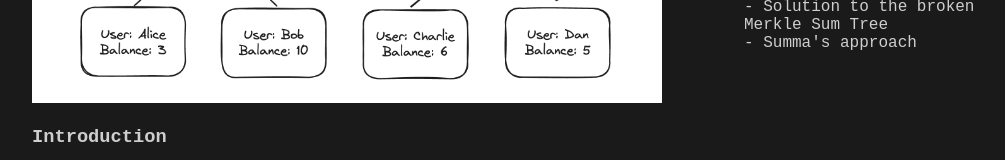
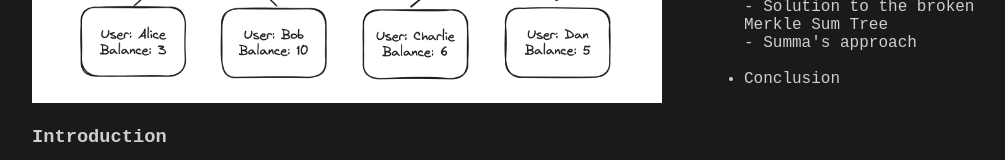
Before and after one commit to 0xpanicError/Portfolio, a React (Create React App) app in the folder frontend/: page /articles/merklesumtree in a window 1280 px wide. Shown: the part 585-745 px from the top of the page, without its empty margins (158-1163 px from the left). Built offline with nearby package versions, Linux system fonts and the light colour scheme.

Commit message:
favicon update

```diff
--- a/frontend/src/pages/Articles/MerkleSumTree.js
+++ b/frontend/src/pages/Articles/MerkleSumTree.js
@@ -198,6 +198,7 @@ const MerkleSumTreeArticle = () => {
           paper talks about another approach (taken by summa) in section 3.2
           which is to provide along with the Merkle proof, a ZK proof:{" "}
           <b>{"π = ZK.Prove{(x) : h = H(v||x)}"}</b>
+          <br />
           <br />A user after verifying this zk proof will be convinced that the
           balance of each leaf node is aggregated correctly. This is beacuse if
           the custodian tries lie about the liabilities commitment, they also
@@ -215,6 +216,11 @@ const MerkleSumTreeArticle = () => {
           >
             Link to POC
           </a>
+          <h3>Conclusion</h3>
+          The Merkle Sum Tree is a very important tool in the arsenal of
+          exchanges to prove their solvency. But it is important to understand
+          the vulnerabilities that come with it and the mitigation strategies
+          that can be used to prevent them.
         </div>
         <div className={styles.tableContent}>
           <h4>Table of Contents</h4>
@@ -237,6 +243,9 @@ const MerkleSumTreeArticle = () => {
             <br />
             Merkle Sum Tree
             <br />- Summa's approach
+            <br />
+            <br />
+            <li>Conclusion</li>
           </ul>
         </div>
       </div>
--- a/frontend/src/styles/Page.module.css
+++ b/frontend/src/styles/Page.module.css
@@ -2,6 +2,10 @@ body {
     background-color: rgb(26, 26, 26);
     color: #cecece; /* This is a shade of green. */
     font-family: andale mono, monospace;
+  }
+
+  a {
+    color: #ff0000;
   }
 
   .nav{
```
Also changed, not shown: 1 other file (tests, documents, lock files or other folders).
